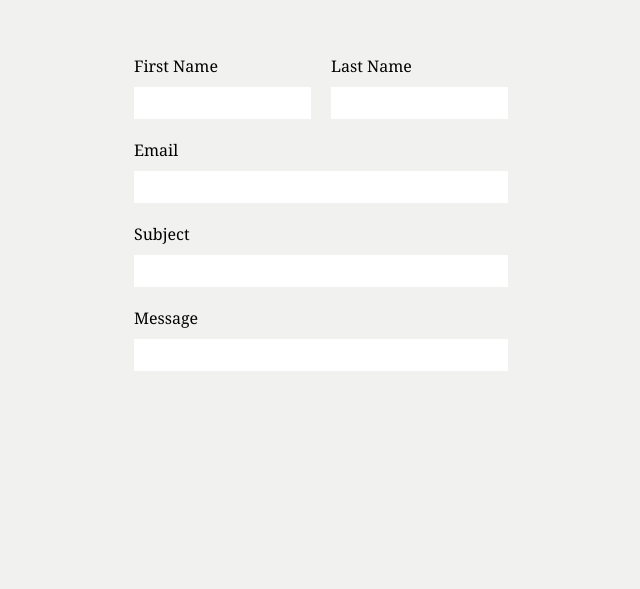
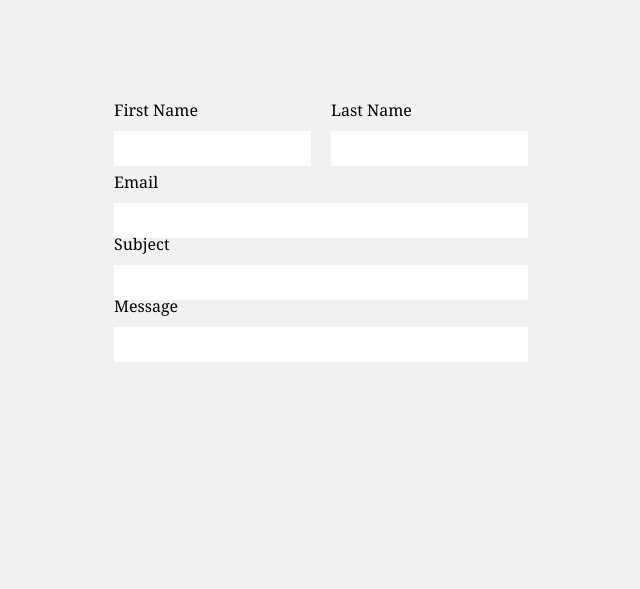
Before and after one commit to izzy1090/edie-templeton-design, a React (Create React App) app: page /contact in a window 1280 px wide. Shown: the part 211-800 px from the top of the page, without its empty margins (319-959 px from the left). Built offline with nearby package versions, Linux system fonts and the light colour scheme.

Commit message:
Started sketching out the contact form

```diff
--- a/src/components/contact.js
+++ b/src/components/contact.js
@@ -24,11 +24,13 @@ function Contact ( { contactForms } ) {
                 </div>
             </div>
             </>
-        } else if (contactArray[i].id === 'contactInfo')
+        } else if (contactArray[i].id === 'generalDetails')
         {
-            return <div className="formContainer">
-                {contactArray[i].label}
-                <input/>
+            return <div className="generalDetailsContainer">
+                <div className="formContainer">
+                    {contactArray[i].label}
+                    <input/>
+                </div>
             </div>
         }
 
--- a/src/pages/ContactPage.js
+++ b/src/pages/ContactPage.js
@@ -4,9 +4,9 @@ function ContactPage () {
     const contactForms = [
         { key: 0, label: 'First Name', id: 'name' },
         { key: 1, label: 'Last Name', id: 'name' },
-        { key: 2, label: 'Email', id: "contactInfo" },
-        { key: 3, label: 'Subject', id: "contactInfo" },
-        { key: 4, label: 'Message', id: "contactInfo" }
+        { key: 2, label: 'Email', id: "generalDetails" },
+        { key: 3, label: 'Subject', id: "generalDetails" },
+        { key: 4, label: 'Message', id: "generalDetails" }
     ];
 
     return <Contact contactForms={contactForms}/>
--- a/src/styles/contact.css
+++ b/src/styles/contact.css
@@ -22,8 +22,14 @@
     flex-direction: row;
 }
 
+.formContainer {
+    display: flex;
+    height: 2rem;
+    margin: 10px 0px 10px 0px;
+    padding: 10px;
+}
+
 .formContainer > input {
-    width: 100%;
-    height: 2rem;
     margin-top: 10px;
+    padding: 10px;
 }
```
